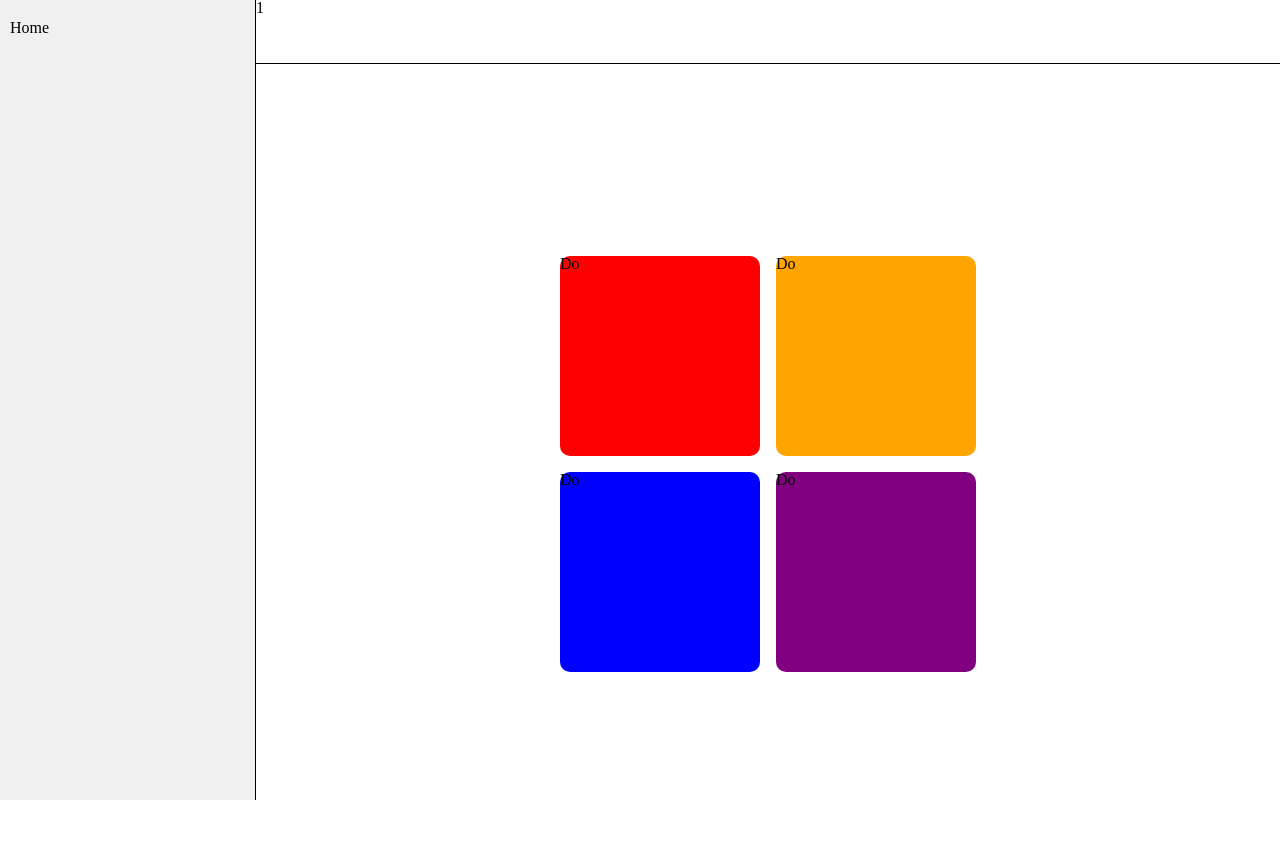
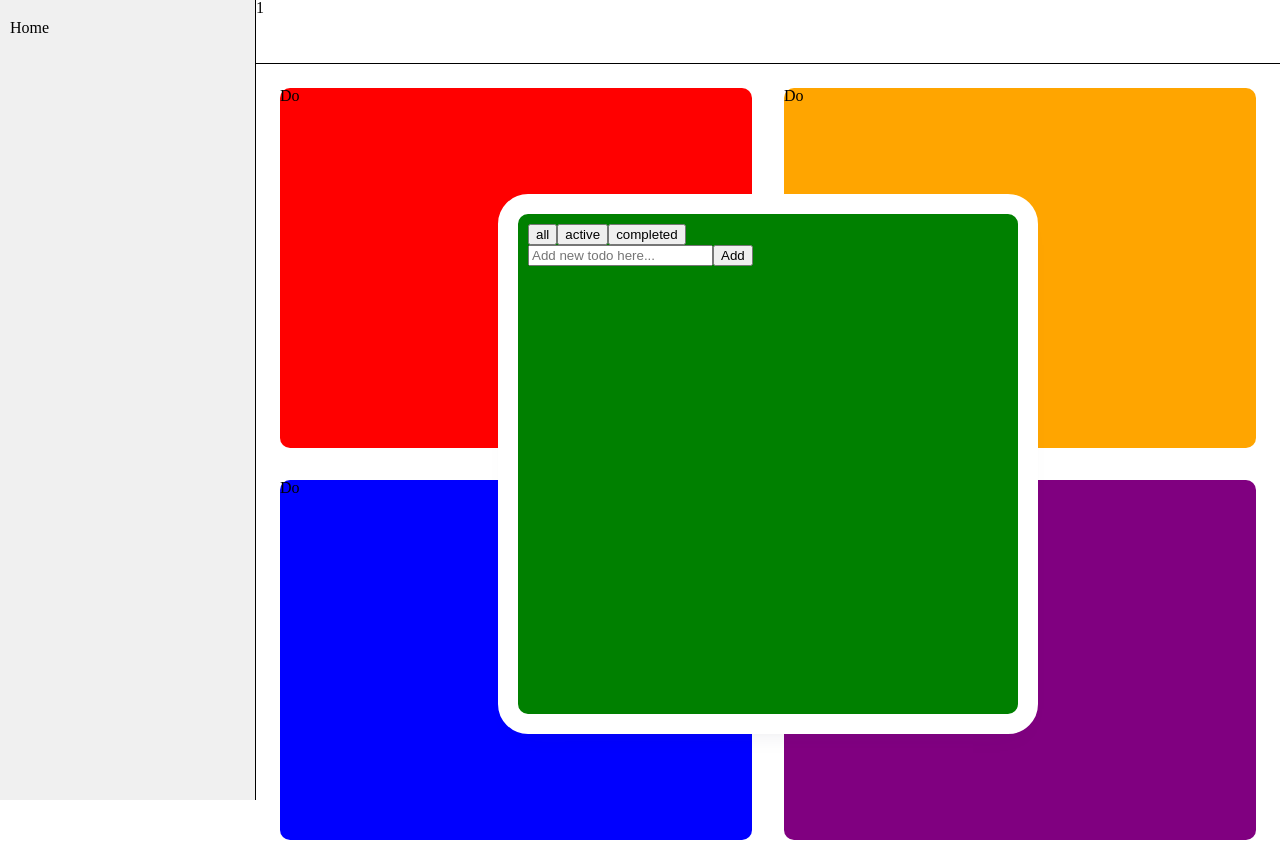
Before and after one commit to p1n9d3v/Eisenhower-Matrix, a React (Create React App) app: page / in a window 1280 px wide. Built offline with nearby package versions, Linux system fonts and the light colour scheme.

Commit message:
feat(Eisenhower): Add Layout

```diff
--- /dev/null
+++ b/src/components/Todos/index.jsx
@@ -0,0 +1,29 @@
+import AddTodoForm from "components/AddTodoForm";
+import TodoFilter from "components/TodoFilter";
+import TodoList from "components/TodoList";
+import { TODO_STATUS } from "constant";
+import { TodoContextProvider } from "context/todoContext";
+import { useState } from "react";
+import styles from "./index.module.css";
+
+const FILTERS = Object.keys(TODO_STATUS);
+
+function Todos() {
+    const [filter, setFilter] = useState(FILTERS[0]);
+    return (
+        <TodoContextProvider>
+            <div className={styles.container}>
+                <div className={styles.content}>
+                    <TodoFilter
+                        filters={FILTERS}
+                        onFilter={(filter) => setFilter(filter)}
+                    />
+                    <TodoList filter={filter} />
+                    <AddTodoForm />
+                </div>
+            </div>
+        </TodoContextProvider>
+    );
+}
+
+export default Todos;
--- /dev/null
+++ b/src/components/Todos/index.module.css
@@ -0,0 +1,16 @@
+.container {
+    position: absolute;
+    width: 500px;
+    height: 500px;
+    outline: 20px solid #fff;
+    border-radius: 10px;
+}
+.content {
+    width: 100%;
+    height: 100%;
+    box-shadow:
+        rgba(50, 50, 93, 0.25) 0px 13px 27px -5px,
+        rgba(0, 0, 0, 0.3) 0px 8px 16px -8px;
+    background: green;
+    padding: 10px;
+}
--- a/src/constant/index.js
+++ b/src/constant/index.js
@@ -1,5 +1,5 @@
 export const TODO_STATUS = {
+    all: 2,
+    active: 1,
     completed: 0,
-    active: 1,
-    all: 2,
 };
--- a/src/pages/Eisenhower/index.jsx
+++ b/src/pages/Eisenhower/index.jsx
@@ -1,9 +1,8 @@
 import EisenhowerContainer from "components/EisenhowerContainer";
+import Todos from "components/Todos";
 import styles from "./index.module.css";
 
 const eisenhowerSize = (backgroundColor) => ({
-    width: "200px",
-    height: "200px",
     backgroundColor,
 });
 function Eisenhower() {
@@ -27,6 +26,8 @@ function Eisenhower() {
                     style={eisenhowerSize("purple")}
                 />
             </div>
+
+            <Todos />
         </div>
     );
 }
--- a/src/pages/Eisenhower/index.module.css
+++ b/src/pages/Eisenhower/index.module.css
@@ -1,13 +1,33 @@
 .container {
+    position: relative;
     width: 100%;
     height: 100%;
     display: flex;
     justify-content: center;
     align-items: center;
+    padding: 24px;
 }
 
 .eisenhower {
+    width: 100%;
+    height: 100%;
     display: grid;
     grid-template-columns: repeat(2, 1fr);
-    gap: 1rem;
+    gap: 2rem;
 }
+
+.todoContainer {
+    position: absolute;
+    width: 500px;
+    height: 500px;
+    outline: 20px solid #fff;
+    border-radius: 10px;
+}
+.todos {
+    width: 100%;
+    height: 100%;
+    box-shadow:
+        rgba(50, 50, 93, 0.25) 0px 13px 27px -5px,
+        rgba(0, 0, 0, 0.3) 0px 8px 16px -8px;
+    background: green;
+}
```
Also changed, not shown: src/App.js (deleted, +0 -38 lines).
